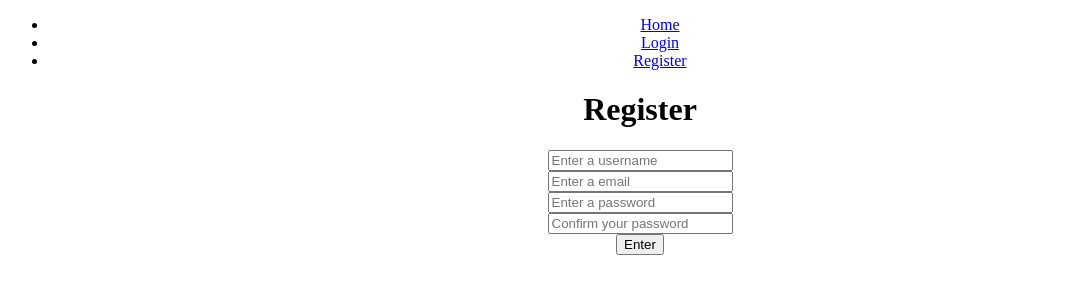
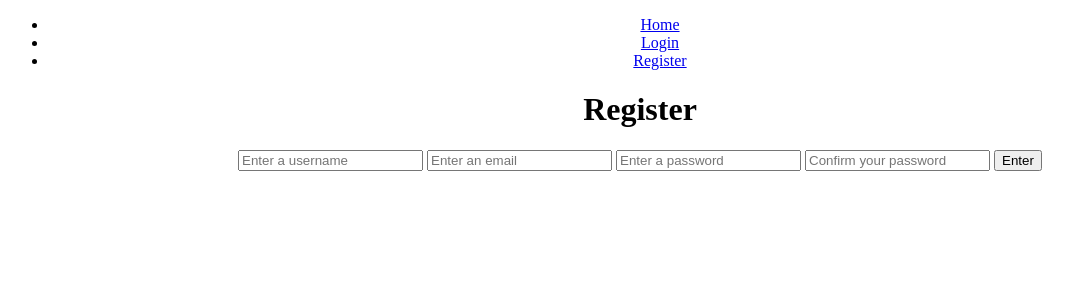
Before and after one commit to LauroAranha/trip-planner-FrontEnd, a React (Create React App) app: page /register in a window 1280 px wide. Shown: the top 300 px of the page, without its empty margins (0-1073 px from the left). Built offline with nearby package versions, Linux system fonts and the light colour scheme.

Commit message:
Implementing the useState property in register.js

```diff
--- a/src/pages/register/register.js
+++ b/src/pages/register/register.js
@@ -1,60 +1,81 @@
-//import ui from '../../firebase/config';
-
 import styles from './register-module.css';
+import { useState } from 'react';
 
 const Register = () => {
+  const [confirmPassword, setConfirmPassword] = useState('');
+
+  const [values, setValues] = useState({
+    displayName: '',
+    email: '',
+    password: '',
+    confirmPassword: '',
+    error: '',
+  });
+
+  const handleSubmit = (e) => {
+    e.preventDefault();
+
+    if (values.password !== confirmPassword) {
+      setValues({ ...values, error: 'Passwords are not the same!' });
+      return;
+    }
+
+    console.log(values);
+  };
+
   return (
-    <div className="">
+    <div className={styles.register}>
       <h1>Register</h1>
+      <form onSubmit={handleSubmit}>
         <label>
-        <form>
           <input
             type="text"
             name="displayName"
             required
             placeholder="Enter a username"
-            value=""
-            onChange=""
+            value={values.displayName}
+            onChange={(e) =>
+              setValues({ ...values, displayName: e.target.value })
+            }
           />
-        </form>
         </label>
+        {'\n'}
         <label>
-        <form>
           <input
             type="email"
             name="email"
             required
-            placeholder="Enter a email"
-            onChange=""
-            value=""
+            placeholder="Enter an email"
+            value={values.email}
+            onChange={(e) => setValues({ ...values, email: e.target.value })}
           />
-        </form>
         </label>
+        {'\n'}
         <label>
-        <form>
           <input
             type="password"
             name="password"
             required
             placeholder="Enter a password"
-            onChange=""
-            value=""
+            value={values.password}
+            onChange={(e) => setValues({ ...values, password: e.target.value })}
           />
-        </form>
         </label>
+        {'\n'}
         <label>
-        <form>
           <input
             type="password"
             name="confirmPassword"
             required
             placeholder="Confirm your password"
-            onChange=""
-            value=""
+            value={confirmPassword}
+            onChange={(e) => setConfirmPassword(e.target.value)}
           />
+        </label>
+        {'\n'}
+        {values.error && <p className={styles.error}>{values.error}</p>}{' '}
+        <button className={styles.btn}>Enter</button>
       </form>
-      </label>
-      <button className="btn">Enter</button>
     </div>
   );
 };
```
Lines whose indentation alone changed are shown as unchanged.
